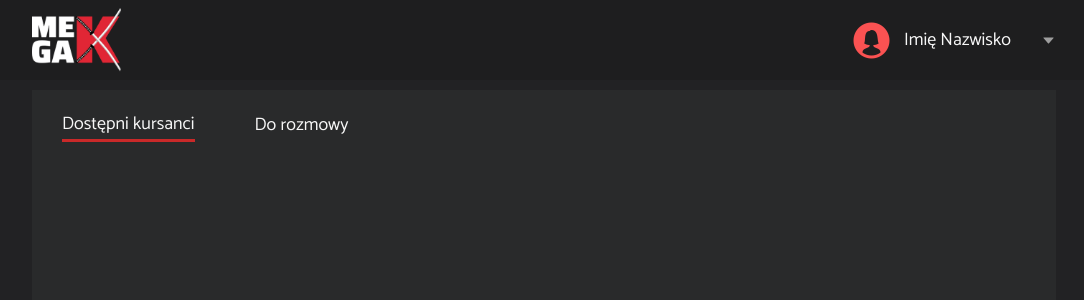
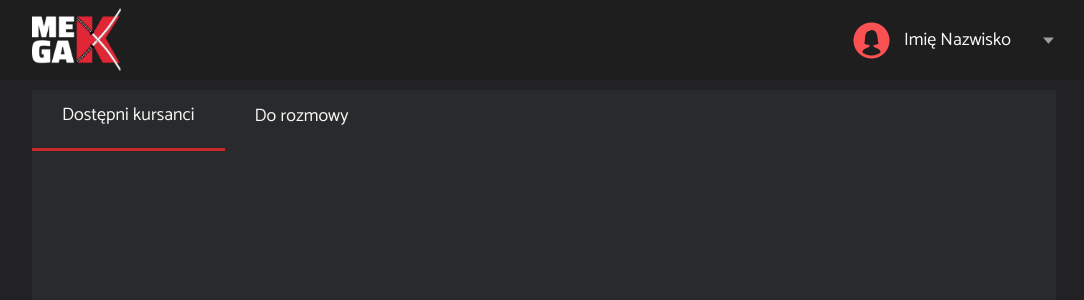
Before and after one commit to git-asia/HeadHunter_client, a React (Vite) app: page / in a window 1280 px wide. Shown: the top 300 px of the page, without its empty margins (96-1180 px from the left). Built offline with nearby package versions, Linux system fonts and the light colour scheme.

Commit message:
Modified styles.

```diff
--- a/src/components/NavbarStudents/NavbarStudents.scss
+++ b/src/components/NavbarStudents/NavbarStudents.scss
@@ -10,11 +10,12 @@
       height: 7rem;
       display: flex;
       align-items: center;
-      padding: 0 3rem;
       list-style: none;
 
       button {
+        width: 100%;
         font-size: $fs-xl;
+        padding: 0 3rem $fs-xl;
         background-color: inherit;
         color: $white;
         cursor: pointer;
```
